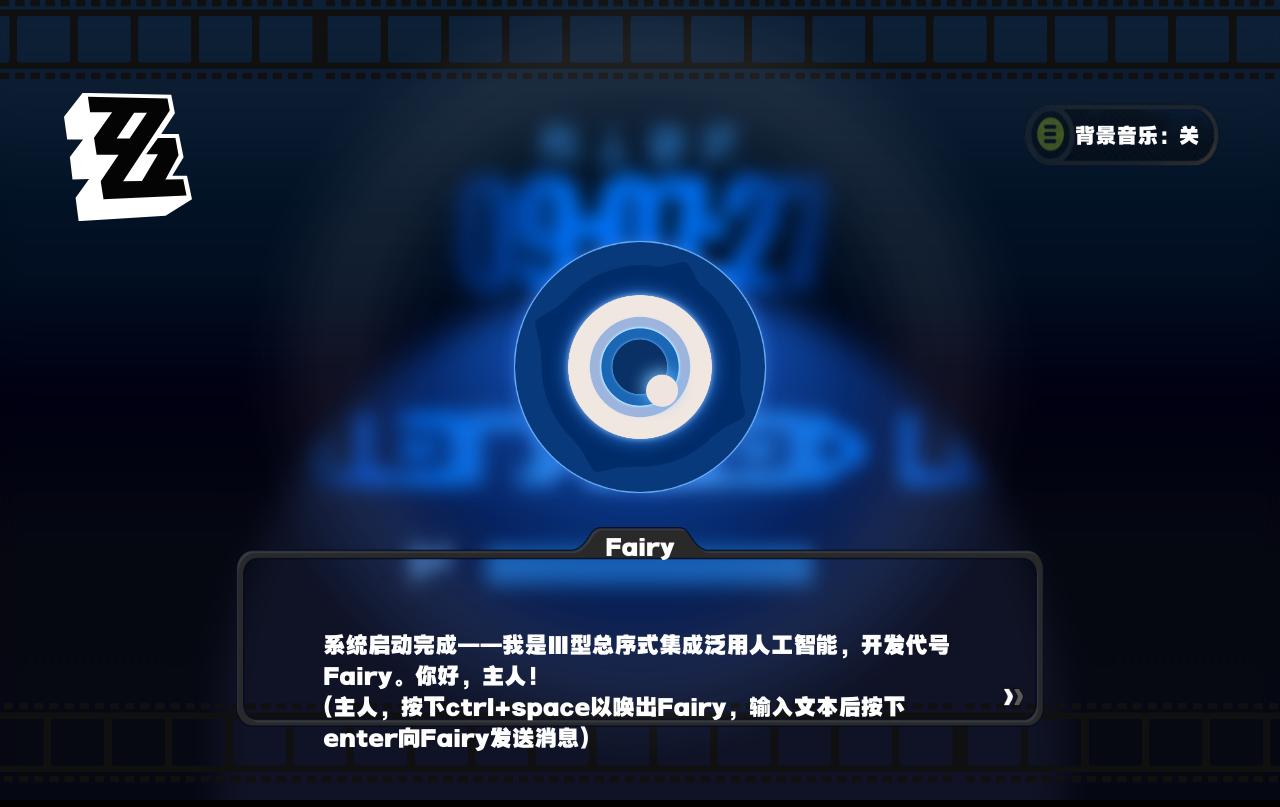
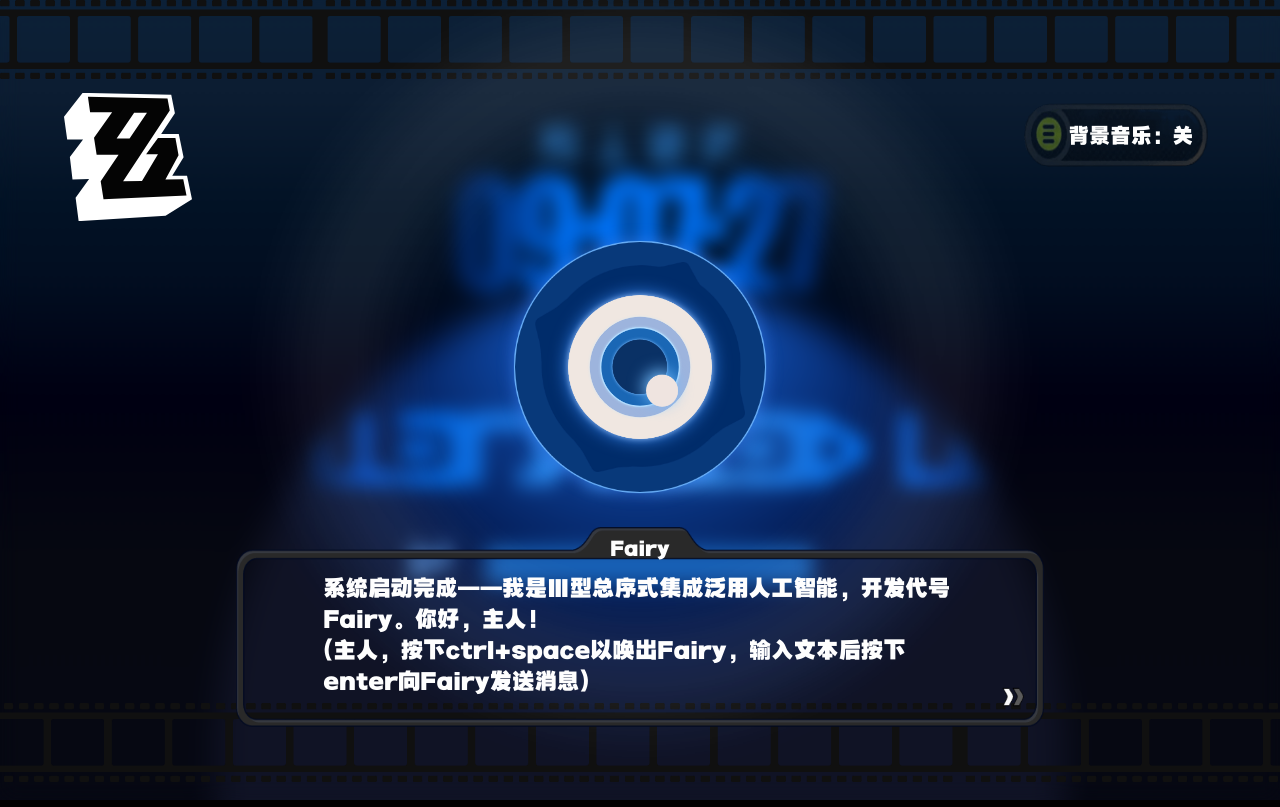
Before and after one commit to yuwuweichun/fairy, a Vue app: page / in a window 1280 px wide. Built offline with nearby package versions, Linux system fonts and the light colour scheme.

Commit message:
update css

```diff
--- a/src/components/ButtonBox.vue
+++ b/src/components/ButtonBox.vue
@@ -30,7 +30,7 @@ const toggleMusic = () => {
 .music-btn {
   /* 设置合适的宽高 */
   height: 8vh;
-  width: 13vw;
+  width: 12vw;
   /* 字体大小 */
   font-size: 1.3rem;
   background-image: url('/button.png');
--- a/src/components/DialogBox.vue
+++ b/src/components/DialogBox.vue
@@ -66,18 +66,20 @@ onUnmounted(() => {
   height: 20vh;
   /* 添加内边距 */
   padding: 20px;
-  /* 居中显示 */
+  /* 显示方向：列 */
   display: flex;
   flex-direction: column;
-  align-items: center;
   /* 始终显示在最上方 */
   z-index: 999;
 }
 .dialog-role {
-  margin-top: -2vh;
+  margin: -1.5vh auto 0 auto;
+  font-size: 1.2rem;
+  padding: 0;
 }
 
 .dialog-content {
-  margin: 4.2rem;
+  margin: auto 4.2rem;
+  padding: 0;
 }
 </style>
```
